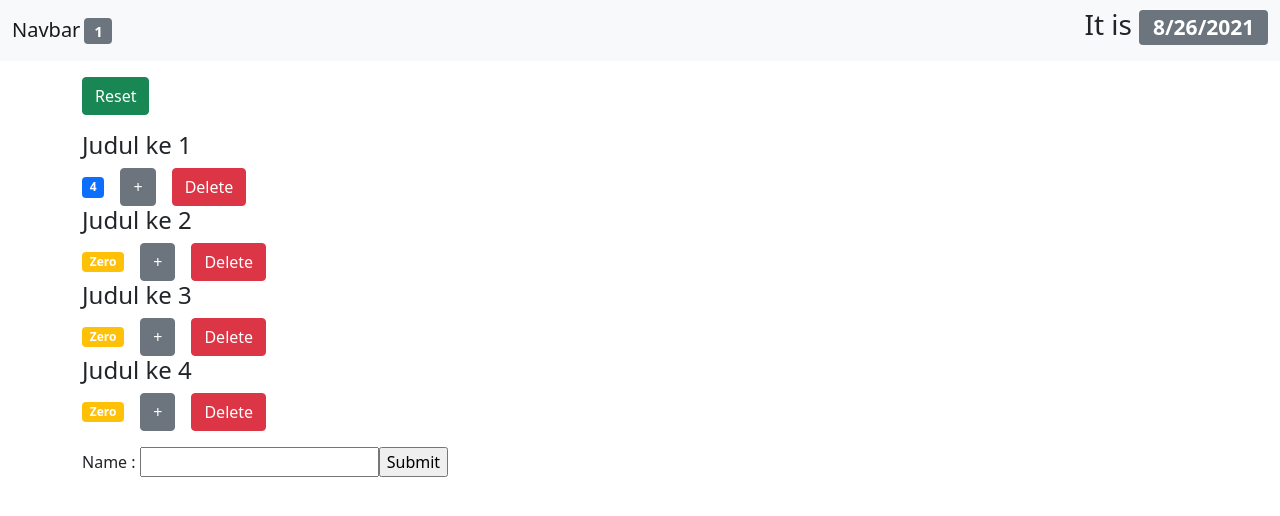
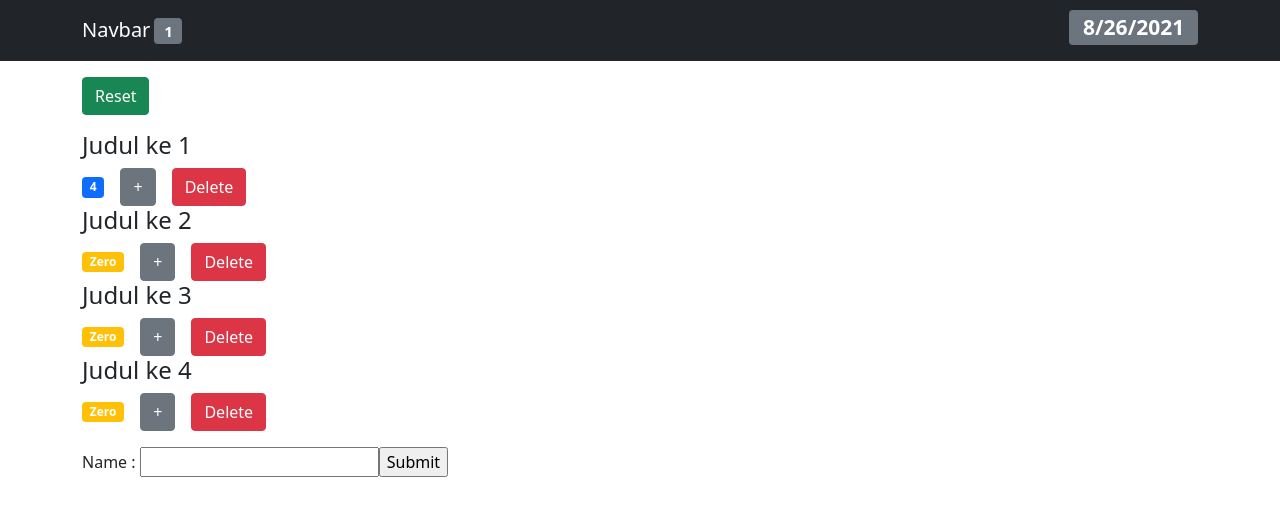
Before and after one commit to Rychhhh/react-less, a React (Create React App) app: page / in a window 1280 px wide. Shown: the top 516 px of the page. Built offline with nearby package versions, Linux system fonts and the light colour scheme.

Commit message:
Update Navbar.js
Pengubahan bg navbar dan posisi

```diff
--- a/src/Navbar/NavBar.js
+++ b/src/Navbar/NavBar.js
@@ -5,8 +5,8 @@
 const Navbar = ({ totalCounters }) => {
   return (
     <React.Fragment>
-      <nav class="navbar navbar-light bg-light">
-        <div class="container-fluid">
+      <nav class="navbar navbar-dark bg-dark">
+        <div class="container">
           <span class="navbar-brand mb-0 h1">
             Navbar
             <span className="badge bg-pill bg-secondary ms-1">{totalCounters}</span>
```
